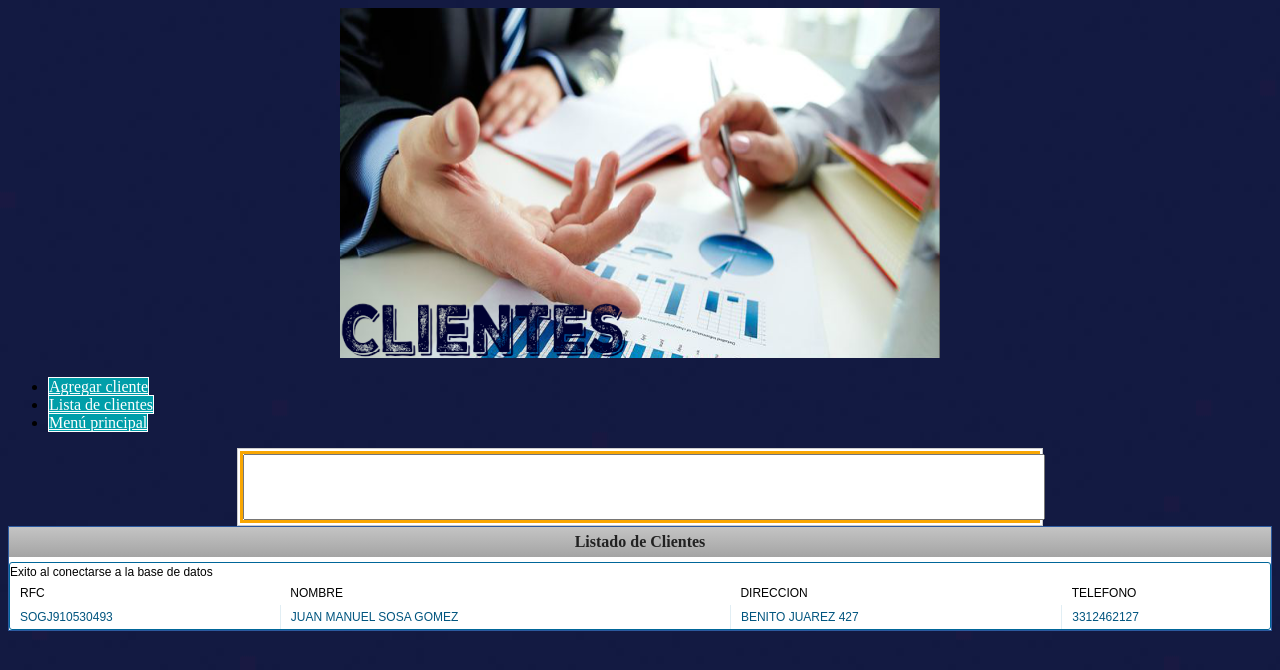
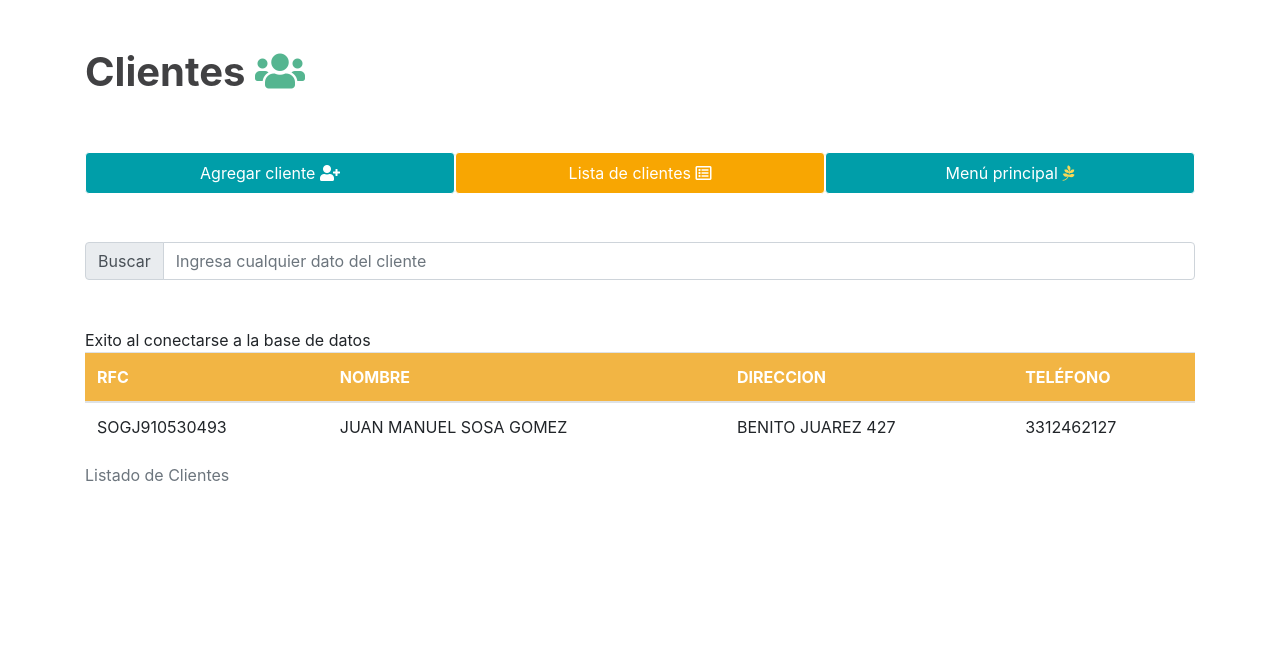
Before and after one commit to pilaralejandra/ingsoft2, a PHP site: page /lista_cliente.html in a window 1280 px wide. Shown: the top 670 px of the page. Run offline with PHP 8.4, Linux system fonts and the light colour scheme; data comes from the database, SQL or seed files in the repository; some libraries are stand-ins or nearby versions.

Commit message:
Estilo responsive a tabla y a buscador

```diff
--- a/estilos.css
+++ b/estilos.css
@@ -60,6 +60,17 @@ form
   color: white;
   background-color: #FAD956;
 }
+
+th
+{
+  background-color: #F2B544;
+  color: white;
+}
+
+div span
+{
+  background-color: #F8A602;
+}
 /* .contenedor{
   width:95%;
   max-width:1000px;
--- a/lista_cliente.html
+++ b/lista_cliente.html
@@ -3,49 +3,66 @@
   <head>
     <meta charset="utf-8">
     <title>CLIENTES</title>
+    <!-- <link rel="stylesheet" href="estilos_clientes.css"> -->
+    <link rel="stylesheet" href="css/bootstrap.css">
     <link rel="stylesheet" href="estilos.css">
-    <link rel="stylesheet" href="estilos_clientes.css">
+    <link rel="stylesheet" href="https://use.fontawesome.com/releases/v5.3.1/css/all.css" integrity="sha384-mzrmE5qonljUremFsqc01SB46JvROS7bZs3IO2EmfFsd15uHvIt+Y8vEf7N7fWAU" crossorigin="anonymous">
 
     <script src="js/jquery.min.js"></script>
     <script src="buscar_clientes.js"></script>
 
   </head>
 
-  <body background="images/fondo.jpg">
+  <body>
 
-    <header>
-      <div class="contenedor">
-        <div class="logo">
-          <center>
-        <img src="images/client.jpg" width="700" height="400"/>
-      </center>
-      </div>
-      <nav class="menu">
-        <ul>
-          <li> <a href="clientes.html">Agregar cliente</a> </li>
-          <li> <a href="lista_cliente.html">Lista de clientes</a></li>
-          <li> <a href="inicio.html">Menú principal</a> </li>
-        </ul>
-      </nav>
+    <header class="contenedor container">
+      <div class="row">
+        <h1 class="font-weight-bold text-left col-md-12 mt-5 title">Clientes <i class="fas fa-users icon-color"></i></h1>
       </div>
     </header>
+    <div class="container my-5">
+      <nav class="menu nav nav-pills flex-column flex-sm-row">
 
-<div class="container">
+        <a class="flex-md-fill text-sm-center nav-link col-md-4 nav-act" href="clientes.html">Agregar cliente <i class="fas fa-user-plus"></i></a> </li>
+        <a class="flex-md-fill text-sm-center nav-link col-md-4 active-color" href="lista_cliente.html">Lista de clientes <i class="far fa-list-alt"></i></a></li>
+        <a class="flex-md-fill text-sm-center nav-link col-md-4 nav-act" href="inicio.html">Menú principal <i class="fab fa-pagelines icono"></i></a> </li>
+
+      </nav>
+    </div>
+
+
+
+<!-- <div class="container">
   <div class="form center">
     <form action="" method="post" name="search_form" id="search_form">
       <input type="text" name="consulta" id="caja_busqueda">
     </form>
   </div>
+</div> -->
+<div class="container">
+  <div class="input-group mb-3">
+    <div class="input-group-prepend">
+      <span class="input-group-text buscar-span" id="basic-addon1">Buscar</span>
+    </div>
+    <input type="text" name="consulta" id="caja_busqueda" class="form-control" placeholder="Ingresa cualquier dato del cliente" aria-label="Username" aria-describedby="basic-addon1">
+  </div>
 </div>
 
- <div id="consultar">
+
+<div class="container mt-5">
+  <div class="table-responsive" id="datos">
+
+  </div>
+</div>
+
+ <!-- <div id="consultar">
     <section class="widget">
         <h4 class="widgettitulo">Listado de Clientes</h4>
-        <div class="datagrid" id="datos">
+        <div class="datagrid table-responsive" id="datos">
 
         </div>
     </section>
-    </div>
+    </div> -->
 
   </body>
 </html>
--- a/php/buscar_clientes.php
+++ b/php/buscar_clientes.php
@@ -1,3 +1,9 @@
+<html>
+<head>
+    <link rel="stylesheet" href="css/bootstrap.css">
+</head>
+
+</html>
 <?php
 require 'conexion.php';
 $conexion = conecta();
@@ -15,13 +21,14 @@ if(isset($_POST['consulta'])){
 $resultado = $conexion->query($query);
 
 if($resultado->num_rows > 0){
-	$salida.="<table class='tabla_datos'>
+	$salida.="<table class='tabla_datos table'>
+				<caption>Listado de Clientes</caption>
 				<thead>
 				<tr>
-				<td>RFC</td>
-				<td>NOMBRE</td>
-				<td>DIRECCION</td>
-				<td>TELEFONO</td>
+				<th>RFC</th>
+				<th>NOMBRE</th>
+				<th>DIRECCION</th>
+				<th>TELÉFONO</th>
 				</tr>
 				</thead>
 				<tbody>";
```
